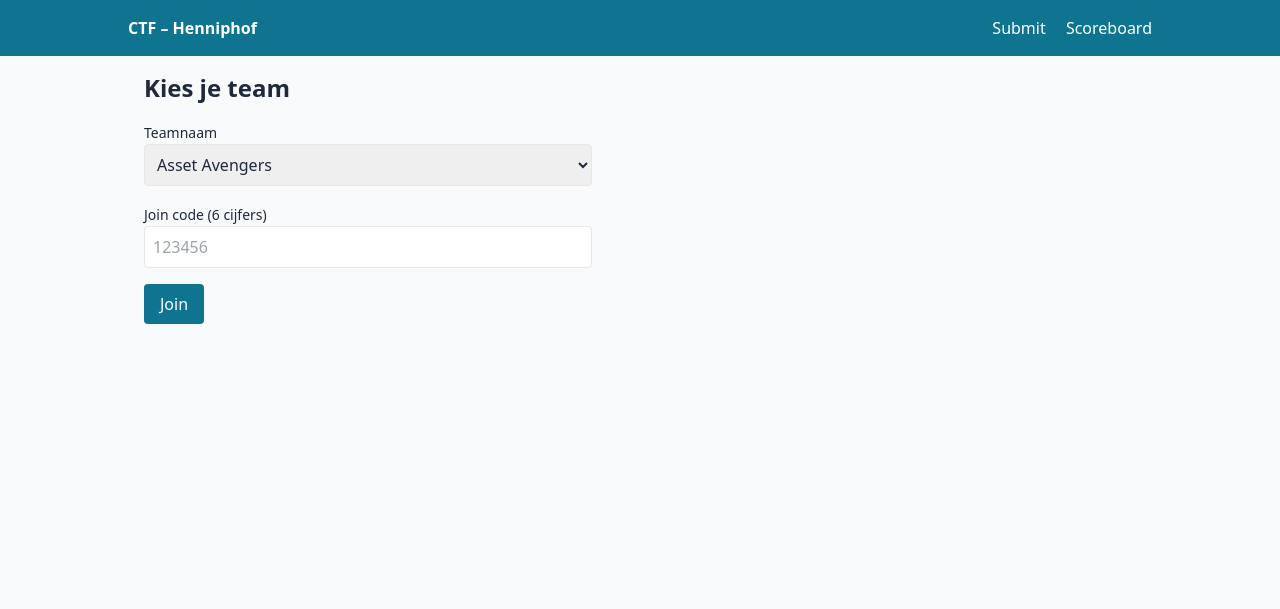
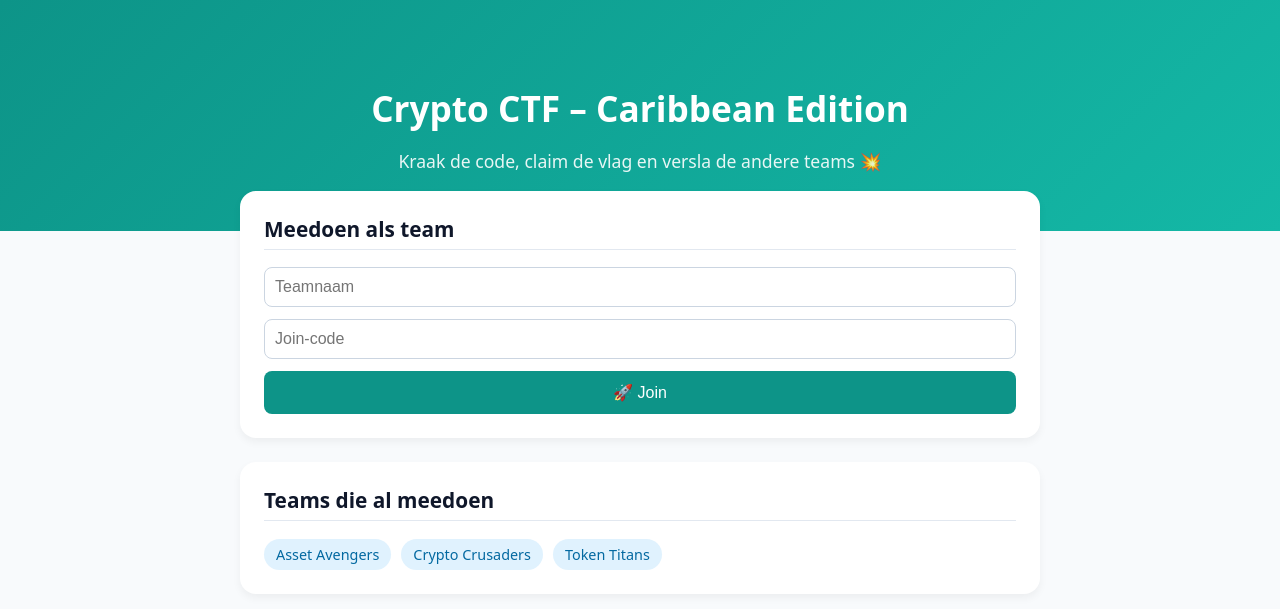
Before and after one commit to correhen/capture, a Flask app: page / in a window 1280 px wide. Shown: the top 609 px of the page. Run offline with Flask 3, Linux system fonts and the light colour scheme; data comes from the database, SQL or seed files in the repository; parts of the project's set-up code (start-up, migrations or seed data) failed here and were passed over; some libraries are stand-ins or nearby versions.

Commit message:
Update home.html

```diff
--- a/app/templates/home.html
+++ b/app/templates/home.html
@@ -1,23 +1,84 @@
-{% extends 'base.html' %}
-{% block title %}Kies je team – CTF{% endblock %}
-{% block content %}
-<h1 class="text-2xl font-semibold mb-4">Kies je team</h1>
-{% if error %}
-  <div class="bg-red-100 text-red-800 p-3 rounded mb-4">{{ error }}</div>
-{% endif %}
-<form action="/join" method="post" class="space-y-4 max-w-md">
-  <label class="block">
-    <span class="text-sm">Teamnaam</span>
-    <select name="team_name" class="w-full border rounded p-2">
-      {% for t in teams %}
-        <option value="{{ t }}">{{ t }}</option>
-      {% endfor %}
-    </select>
-  </label>
-  <label class="block">
-    <span class="text-sm">Join code (6 cijfers)</span>
-    <input name="join_code" pattern="\d{6}" required placeholder="123456" class="w-full border rounded p-2" />
-  </label>
-  <button class="bg-cyan-700 text-white px-4 py-2 rounded">Join</button>
-</form>
-{% endblock %}
+<!DOCTYPE html>
+<html lang="nl">
+<head>
+  <meta charset="UTF-8" />
+  <meta name="viewport" content="width=device-width, initial-scale=1.0" />
+  <title>Crypto CTF – Caribbean Edition</title>
+  <style>
+    body {
+      margin: 0; font-family: system-ui, sans-serif; background: #f8fafc; color: #0f172a;
+    }
+    header {
+      background: linear-gradient(135deg, #0d9488, #14b8a6);
+      color: white; text-align: center; padding: 60px 20px 40px;
+    }
+    h1 { font-size: 2.2rem; margin-bottom: .2em; }
+    header p { font-size: 1.1rem; opacity: .9; }
+
+    main {
+      max-width: 800px; margin: -40px auto 60px; padding: 0 20px;
+    }
+    .card {
+      background: white; padding: 24px; border-radius: 16px;
+      box-shadow: 0 4px 8px rgba(0,0,0,0.05); margin-bottom: 24px;
+    }
+    h2 {
+      margin-top: 0; color: #0f172a; font-size: 1.3rem; border-bottom: 1px solid #e2e8f0; padding-bottom: .3em;
+    }
+    form {
+      display: grid; gap: 12px; margin-top: 12px;
+    }
+    input {
+      padding: 10px; border: 1px solid #cbd5e1; border-radius: 8px; font-size: 1rem;
+    }
+    button {
+      background: #0d9488; color: white; padding: 12px; border: none; border-radius: 8px;
+      font-size: 1rem; cursor: pointer; transition: background .2s;
+    }
+    button:hover { background: #0f766e; }
+    .teams {
+      display: flex; flex-wrap: wrap; gap: 10px; margin-top: 12px;
+    }
+    .team-tag {
+      background: #e0f2fe; color: #0369a1; padding: 6px 12px;
+      border-radius: 999px; font-size: .9rem; font-weight: 500;
+    }
+    .error {
+      background: #fee2e2; color: #b91c1c; padding: 10px; border-radius: 8px; margin-bottom: 10px;
+    }
+  </style>
+</head>
+<body>
+  <header>
+    <h1>Crypto CTF – Caribbean Edition</h1>
+    <p>Kraak de code, claim de vlag en versla de andere teams 💥</p>
+  </header>
+
+  <main>
+    <div class="card">
+      <h2>Meedoen als team</h2>
+      {% if error %}
+        <div class="error">{{ error }}</div>
+      {% endif %}
+      <form method="post" action="/join">
+        <input type="text" name="team_name" placeholder="Teamnaam" required />
+        <input type="text" name="join_code" placeholder="Join-code" required />
+        <button>🚀 Join</button>
+      </form>
+    </div>
+
+    <div class="card">
+      <h2>Teams die al meedoen</h2>
+      {% if teams %}
+        <div class="teams">
+          {% for t in teams %}
+            <div class="team-tag">{{ t }}</div>
+          {% endfor %}
+        </div>
+      {% else %}
+        <p>Er zijn nog geen teams aangemaakt.</p>
+      {% endif %}
+    </div>
+  </main>
+</body>
+</html>
```
